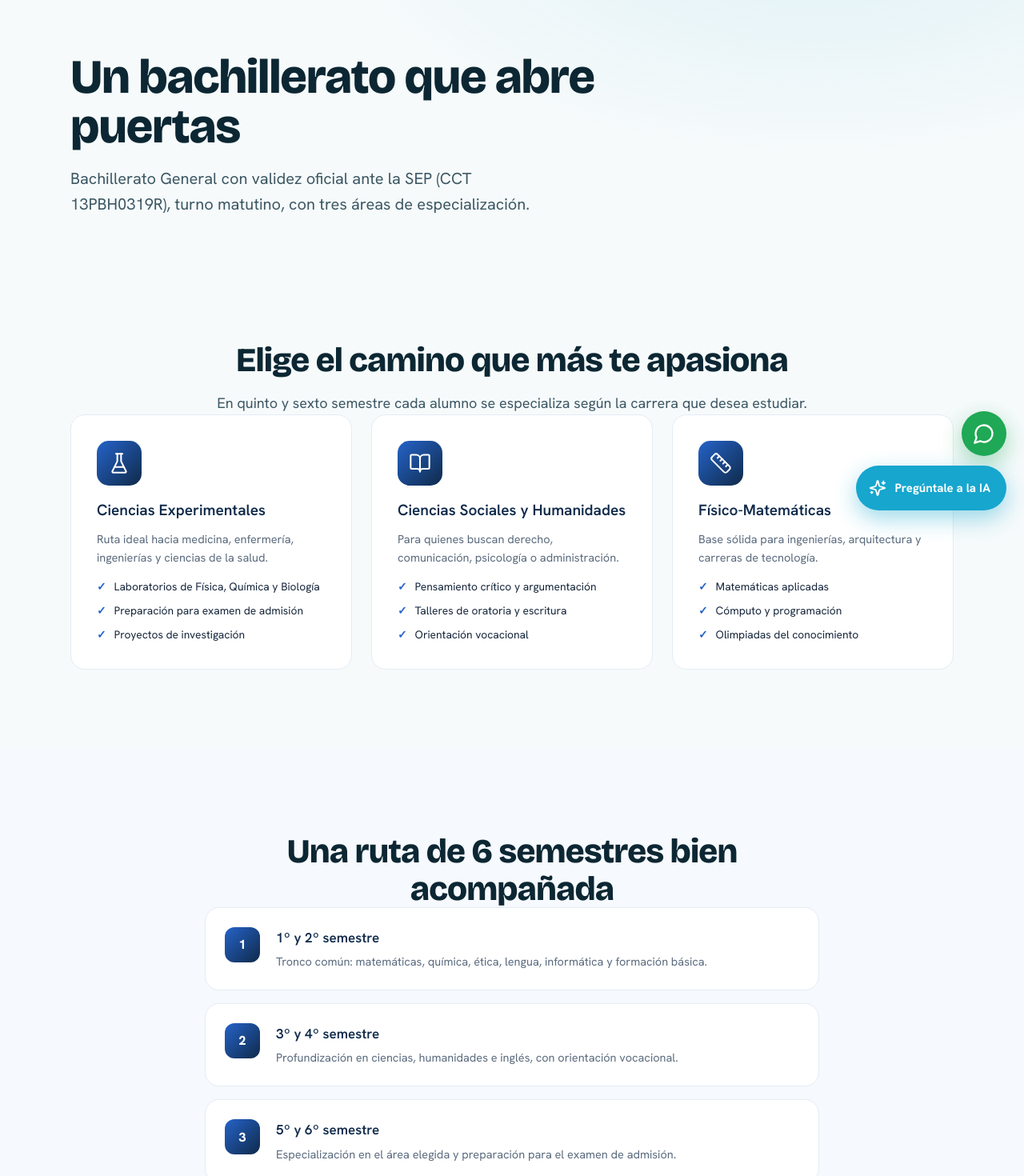
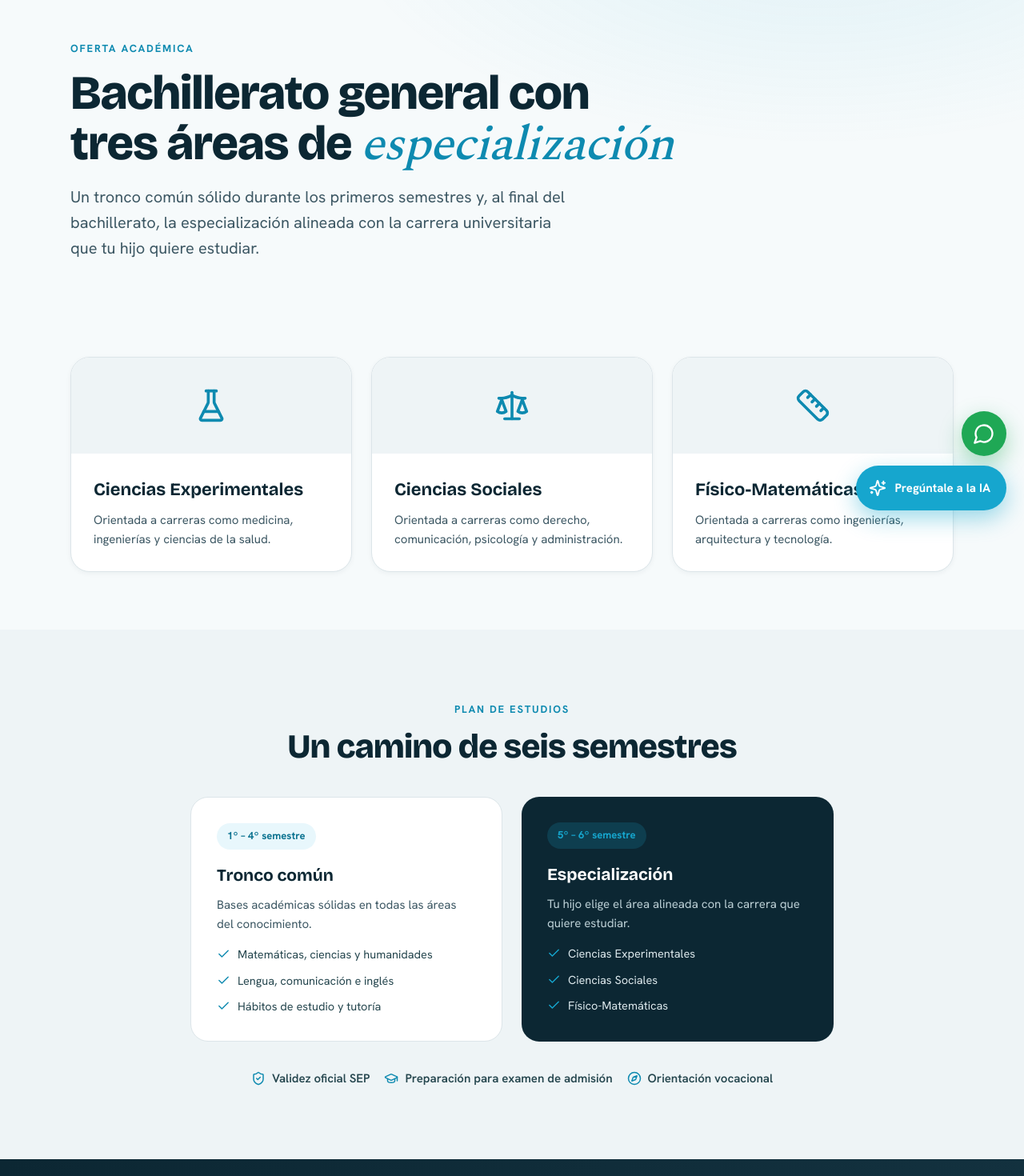
Before and after one commit to novumarketing/kaysen-web, a Next.js app: page /oferta in a window 1280 px wide. Shown: the part 140-1610 px from the top of the page at 80% size. Built offline with nearby package versions, Linux system fonts and the light colour scheme.

Commit message:
Add files via upload

```diff
--- a/app/oferta/page.tsx
+++ b/app/oferta/page.tsx
@@ -1,80 +1,80 @@
 import type { Metadata } from "next";
-import { FlaskConical, BookOpen, Ruler } from "lucide-react";
+import Icon from "@/components/Icon";
+import Reveal from "@/components/Reveal";
 import { PageHero, SectionHead, CtaBand } from "@/components/ui";
-import { WA } from "@/components/site";
+import { AREAS } from "@/components/site";
 
 export const metadata: Metadata = {
   title: "Oferta académica",
-  description: "Bachillerato General del Colegio Kaysen con áreas de Ciencias Experimentales, Ciencias Sociales y Físico-Matemáticas. Plan de estudios y actividades.",
+  description: "Bachillerato general con tres áreas de especialización: Ciencias Experimentales, Ciencias Sociales y Físico-Matemáticas. Validez oficial SEP en Tulancingo.",
 };
 
-const areas = [
-  { icon: FlaskConical, title: "Ciencias Experimentales", desc: "Ruta ideal hacia medicina, enfermería, ingenierías y ciencias de la salud.", items: ["Laboratorios de Física, Química y Biología", "Preparación para examen de admisión", "Proyectos de investigación"] },
-  { icon: BookOpen, title: "Ciencias Sociales y Humanidades", desc: "Para quienes buscan derecho, comunicación, psicología o administración.", items: ["Pensamiento crítico y argumentación", "Talleres de oratoria y escritura", "Orientación vocacional"] },
-  { icon: Ruler, title: "Físico-Matemáticas", desc: "Base sólida para ingenierías, arquitectura y carreras de tecnología.", items: ["Matemáticas aplicadas", "Cómputo y programación", "Olimpiadas del conocimiento"] },
-];
-const plan = [
-  { s: "1º y 2º semestre", d: "Tronco común: matemáticas, química, ética, lengua, informática y formación básica." },
-  { s: "3º y 4º semestre", d: "Profundización en ciencias, humanidades e inglés, con orientación vocacional." },
-  { s: "5º y 6º semestre", d: "Especialización en el área elegida y preparación para el examen de admisión." },
-];
-const extras = ["Inglés en todos los semestres", "Talleres culturales y deportivos", "Orientación vocacional permanente", "Asesorías académicas", "Actividades cívicas y sociales", "Preparación para la universidad"];
+const carreras: Record<string, string> = {
+  "Ciencias Experimentales": "medicina, ingenierías y ciencias de la salud.",
+  "Ciencias Sociales": "derecho, comunicación, psicología y administración.",
+  "Físico-Matemáticas": "ingenierías, arquitectura y tecnología.",
+};
 
 export default function Oferta() {
   return (
     <main>
-      <PageHero kicker="Oferta académica" title={<>Un bachillerato que <span className="grad-text">abre puertas</span></>}
-        sub="Bachillerato General con validez oficial ante la SEP (CCT 13PBH0319R), turno matutino, con tres áreas de especialización." />
+      <PageHero
+        eyebrow="Oferta académica"
+        title={<>Bachillerato general con tres áreas de <span className="serif-accent">especialización</span></>}
+        sub="Un tronco común sólido durante los primeros semestres y, al final del bachillerato, la especialización alineada con la carrera universitaria que tu hijo quiere estudiar."
+      />
 
-      <section className="py-20 md:py-24">
-        <div className="wrap">
-          <SectionHead center kicker="Áreas de especialización" title="Elige el camino que más te apasiona" sub="En quinto y sexto semestre cada alumno se especializa según la carrera que desea estudiar." />
-          <div className="grid gap-6 md:grid-cols-3">
-            {areas.map((a) => {
-              const Icon = a.icon;
-              return (
-              <div key={a.title} className="rounded-xl2 border border-line bg-white p-8 transition hover:-translate-y-1.5 hover:border-[#cfe0fb] hover:shadow-soft">
-                <div className="mb-4 grid h-14 w-14 place-items-center rounded-[15px] bg-gradient-to-br from-blue to-navy text-white"><Icon className="h-7 w-7" strokeWidth={1.75} aria-hidden /></div>
-                <h3 className="font-display text-[19px] font-semibold text-navy">{a.title}</h3>
-                <p className="mt-2 text-[14.5px] text-muted">{a.desc}</p>
-                <ul className="mt-3.5 grid gap-2">
-                  {a.items.map((it) => (<li key={it} className="flex items-center gap-2.5 text-[13.8px] text-ink"><span className="font-extrabold text-blue">✓</span> {it}</li>))}
-                </ul>
+      <section className="wrap" style={{ paddingTop: "clamp(40px,6vw,72px)", paddingBottom: "clamp(40px,6vw,72px)" }}>
+        <div style={{ display: "grid", gridTemplateColumns: "repeat(auto-fit,minmax(290px,1fr))", gap: 24 }}>
+          {AREAS.map((a) => (
+            <Reveal key={a.title} className="card-hover" style={{ background: "var(--surface)", border: "1px solid var(--bd)", borderRadius: 24, overflow: "hidden", boxShadow: "0 2px 6px rgba(12,39,51,.05)" }}>
+              <div style={{ height: 120, background: "var(--bg2)", display: "flex", alignItems: "center", justifyContent: "center" }}>
+                <span style={{ color: "var(--cyan-d)" }}><Icon name={a.icon as any} size={44} /></span>
               </div>
-              );
-            })}
-          </div>
+              <div style={{ padding: 28 }}>
+                <h3 className="h3" style={{ fontSize: 22 }}>{a.title}</h3>
+                <p style={{ color: "var(--ink-600)", marginTop: 8, fontSize: 15 }}>Orientada a carreras como {carreras[a.title]}</p>
+              </div>
+            </Reveal>
+          ))}
         </div>
       </section>
 
-      <section className="bg-bg-2 py-20 md:py-24">
-        <div className="wrap">
-          <SectionHead center kicker="Plan de estudios" title="Una ruta de 6 semestres bien acompañada" />
-          <div className="mx-auto grid max-w-3xl gap-4">
-            {plan.map((p, i) => (
-              <div key={p.s} className="flex items-start gap-5 rounded-xl2 border border-line bg-white p-6">
-                <div className="grid h-11 w-11 flex-none place-items-center rounded-xl bg-gradient-to-br from-blue to-navy font-display font-extrabold text-white">{i + 1}</div>
-                <div><h4 className="font-display text-[17px] font-semibold text-navy">{p.s}</h4><p className="mt-1 text-[14.5px] text-muted">{p.d}</p></div>
+      {/* Plan de estudios */}
+      <section className="band-bg2">
+        <div className="wrap-narrow" style={{ paddingTop: "clamp(48px,7vw,90px)", paddingBottom: "clamp(48px,7vw,90px)" }}>
+          <SectionHead center eyebrow="Plan de estudios" title="Un camino de seis semestres" />
+          <div className="two-col" style={{ display: "grid", gridTemplateColumns: "1fr 1fr", gap: 24, marginTop: 40 }}>
+            <Reveal style={{ background: "var(--surface)", border: "1px solid var(--bd)", borderRadius: 22, padding: 32 }}>
+              <div style={{ display: "inline-flex", alignItems: "center", gap: 8, background: "var(--cyan-50)", color: "var(--cyan-dd)", fontWeight: 700, fontSize: 13, padding: "6px 13px", borderRadius: 999 }}>1º – 4º semestre</div>
+              <h3 className="h3" style={{ marginTop: 16 }}>Tronco común</h3>
+              <p style={{ color: "var(--ink-600)", margin: "8px 0 14px", fontSize: 15 }}>Bases académicas sólidas en todas las áreas del conocimiento.</p>
+              <div style={{ display: "flex", flexDirection: "column", gap: 9 }}>
+                {["Matemáticas, ciencias y humanidades", "Lengua, comunicación e inglés", "Hábitos de estudio y tutoría"].map((t) => (
+                  <span key={t} style={{ display: "flex", gap: 9, alignItems: "center", fontSize: 14.5, color: "var(--ink-700)" }}><span style={{ color: "var(--cyan-d)", display: "flex" }}><Icon name="Check" size={17} /></span>{t}</span>
+                ))}
               </div>
+            </Reveal>
+            <Reveal style={{ background: "var(--ink)", color: "#fff", borderRadius: 22, padding: 32 }}>
+              <div style={{ display: "inline-flex", alignItems: "center", gap: 8, background: "rgba(22,166,206,.18)", color: "var(--cyan)", fontWeight: 700, fontSize: 13, padding: "6px 13px", borderRadius: 999 }}>5º – 6º semestre</div>
+              <h3 className="h3" style={{ marginTop: 16, color: "#fff" }}>Especialización</h3>
+              <p style={{ color: "#bcd0d6", margin: "8px 0 14px", fontSize: 15 }}>Tu hijo elige el área alineada con la carrera que quiere estudiar.</p>
+              <div style={{ display: "flex", flexDirection: "column", gap: 9 }}>
+                {["Ciencias Experimentales", "Ciencias Sociales", "Físico-Matemáticas"].map((t) => (
+                  <span key={t} style={{ display: "flex", gap: 9, alignItems: "center", fontSize: 14.5, color: "#dce8ec" }}><span style={{ color: "var(--cyan)", display: "flex" }}><Icon name="Check" size={17} /></span>{t}</span>
+                ))}
+              </div>
+            </Reveal>
+          </div>
+          <Reveal style={{ display: "flex", flexWrap: "wrap", gap: 18, justifyContent: "center", marginTop: 34 }}>
+            {[{ i: "ShieldCheck", t: "Validez oficial SEP" }, { i: "GraduationCap", t: "Preparación para examen de admisión" }, { i: "Compass", t: "Orientación vocacional" }].map((s) => (
+              <span key={s.t} style={{ display: "flex", alignItems: "center", gap: 8, fontSize: 15, fontWeight: 600, color: "var(--ink-700)" }}><span style={{ color: "var(--cyan-d)", display: "flex" }}><Icon name={s.i as any} size={18} /></span>{s.t}</span>
             ))}
-          </div>
+          </Reveal>
         </div>
       </section>
 
-      <section className="py-20 md:py-24">
-        <div className="wrap">
-          <SectionHead center kicker="Formación integral" title="Mucho más que materias" sub="Complementamos lo académico con actividades que forman al alumno por completo." />
-          <div className="mx-auto grid max-w-3xl gap-3 sm:grid-cols-2">
-            {extras.map((e) => (
-              <div key={e} className="flex items-center gap-3 rounded-xl border border-line bg-white px-5 py-4 text-[14.5px] text-ink">
-                <span className="font-extrabold text-blue">✓</span> {e}
-              </div>
-            ))}
-          </div>
-        </div>
-      </section>
-
-      <CtaBand title="¿Listo para conocer el plan completo?" sub="Escríbenos y te enviamos el plan de estudios detallado y los costos del ciclo escolar." href={WA} label="Solicitar informes por WhatsApp" />
+      <CtaBand title="¿Listo para conocer el plan completo?" sub="Solicita informes y te enviamos el plan de estudios y la lista de precios el mismo día." variant="ink" primary="informes" showSecondary={false} />
     </main>
   );
 }
```
